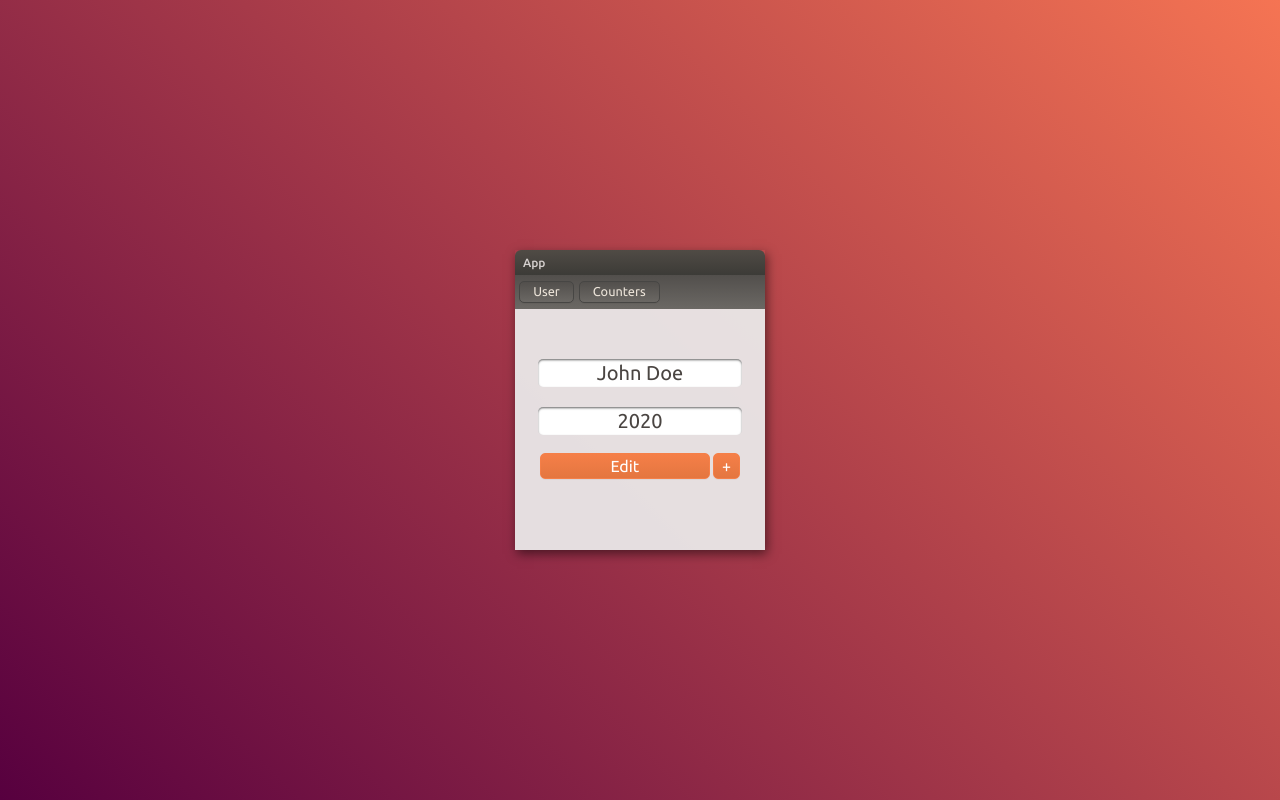
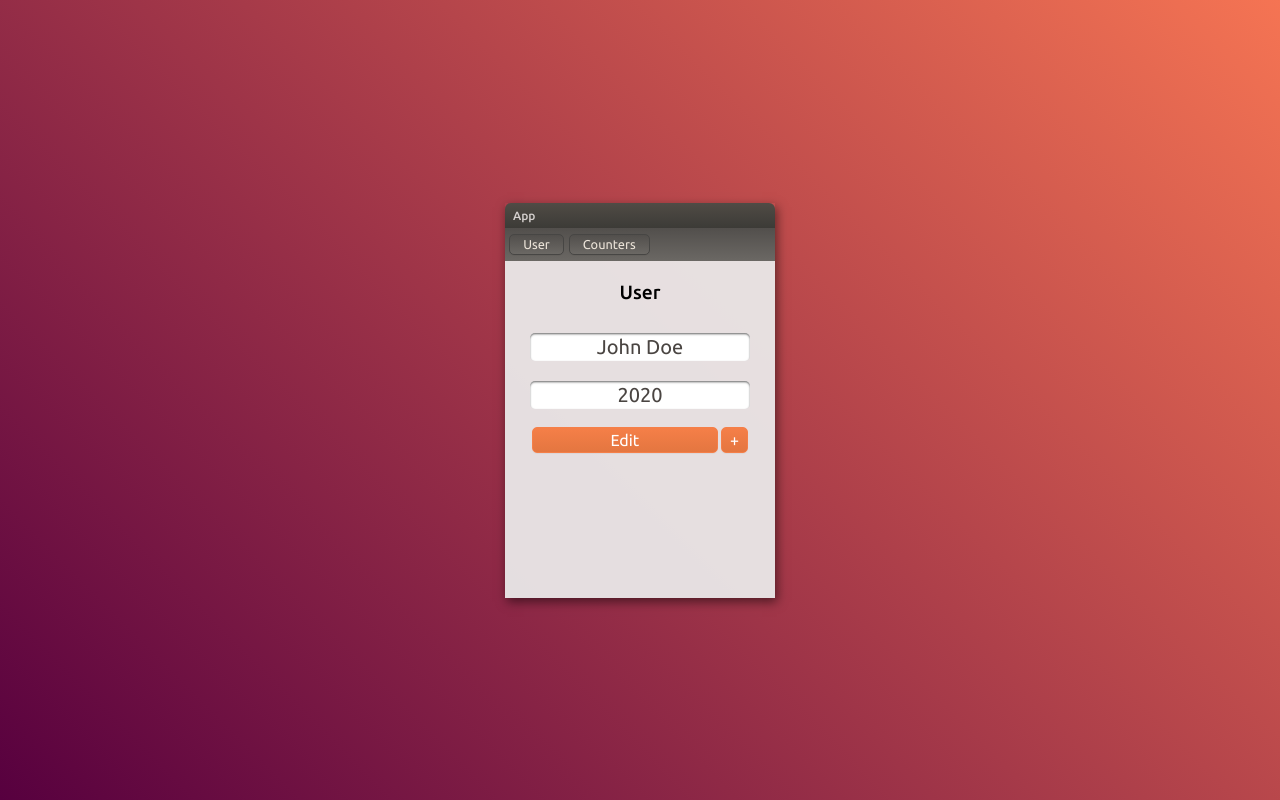
Before and after one commit to luciaraschetti/mcga-p1, a React (Create React App) app: page /user in a window 1280 px wide. Built offline with nearby package versions, Linux system fonts and the light colour scheme.

Commit message:
MCGA-P1: Fix window & counter component

```diff
--- a/src/components/screens/Counters/index.js
+++ b/src/components/screens/Counters/index.js
@@ -5,6 +5,7 @@ import Counter from './Counter/Counter';
 function index() {
     return (
         <div className="counters">
+            <p className="title">Counters</p>
             <Counter />
             <Counter />
             <Counter />
--- a/src/components/screens/User/index.js
+++ b/src/components/screens/User/index.js
@@ -4,6 +4,7 @@ import React from 'react';
 function index() {
     return (
         <>
+            <p className="title">User</p>
             <input type="text" value="John Doe"></input>
             <input type="text" value="2020"></input>
             <div className="buttons">
--- a/src/components/screens/User/style.css
+++ b/src/components/screens/User/style.css
@@ -1,3 +1,16 @@
+.window-body input {
+    width: 80%;
+    margin: 0.5em;
+    padding: 0.1em;
+    border: 0;
+	border-radius: 5px;
+    box-shadow:inset 0 1.2px 2px #797979;
+    background: #ffffff;
+    font-size: 1.25rem;
+    text-align: center;
+    color: #4A4542;
+}
+
 .buttons button {
     border: 1px solid #F57F48;
     background: linear-gradient(#F57F48 0%, #E47640 100%);
--- a/src/components/screens/Window/style.css
+++ b/src/components/screens/Window/style.css
@@ -1,9 +1,10 @@
 .window {
     display: flex;
     flex-direction: column;
-    width: 250px;
-    height: 300px;
+    width: 270px;
+    height: 395px;
     box-shadow: 2px 4px 10px #00000080;
+    overflow-y: hidden;
 }
 
 .window .toolbar {
@@ -29,19 +30,6 @@
     background: #ebebebee;
 }
 
-.window-body input {
-    width: 80%;
-    margin: 0.5em;
-    padding: 0.1em;
-    border: 0;
-	border-radius: 5px;
-    box-shadow:inset 0 1.2px 2px #797979;
-    background: #ffffff;
-    font-size: 1.25rem;
-    text-align: center;
-    color: #4A4542;
-}
-
 .tabs {
     display: flex;
     flex-direction: row;
@@ -49,8 +37,12 @@
     align-items: center;
     justify-content: flex-start;
     width: 100%;
-    margin-bottom: 2.5em;
     background: linear-gradient(#524f4c 0%, #6b6864 100%);
+}
+
+.title {
+    font-size: 1.2rem;
+    font-weight: 500;
 }
 
 .buttons {
```
